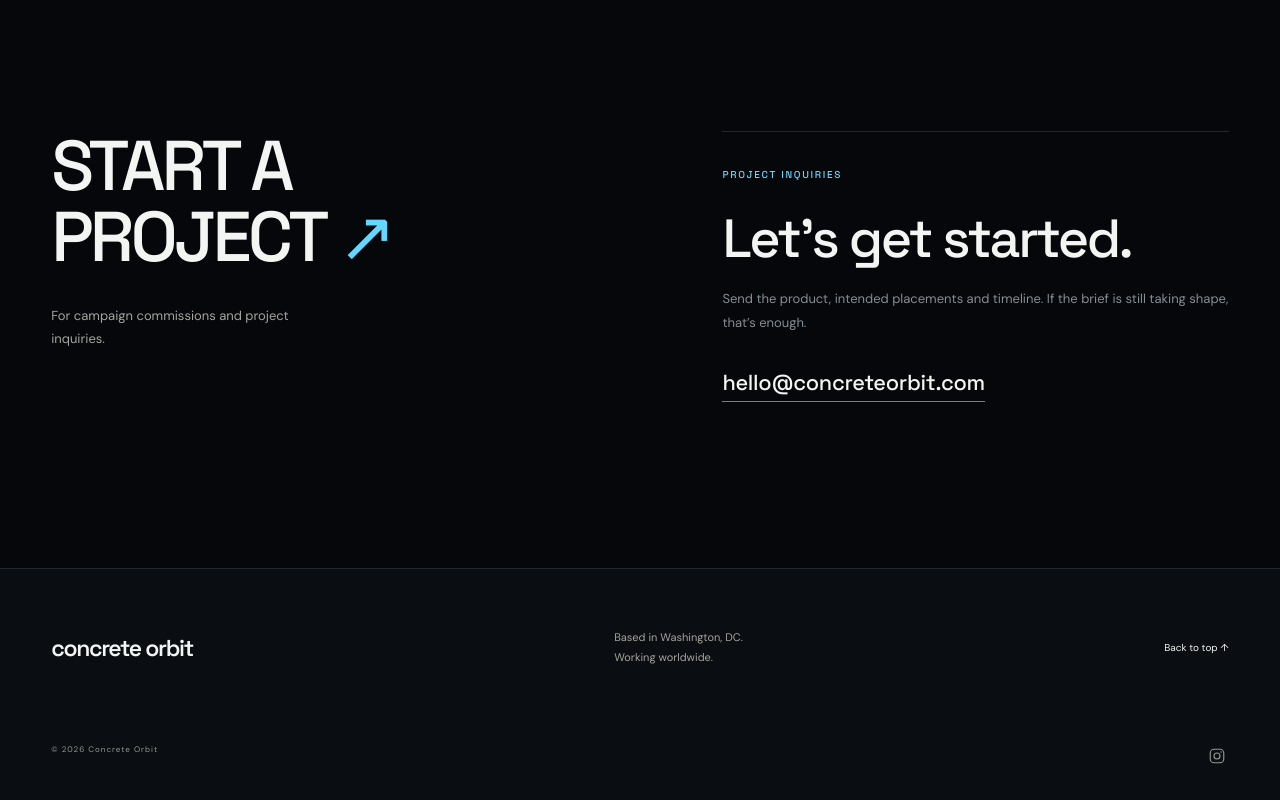
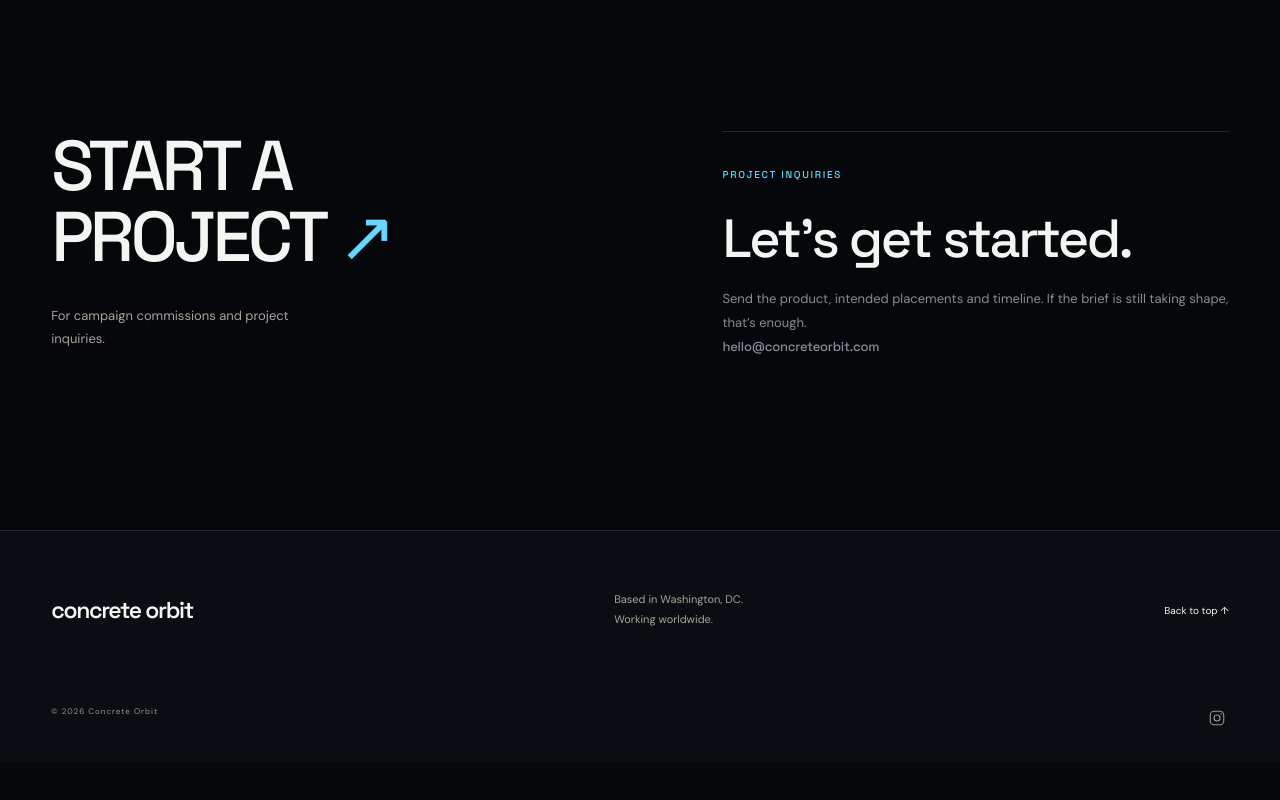
Before and after one commit to concreteorbit/website, a React (Vite) app: page / in a window 1280 px wide. Shown: the part 9474-10274 px from the top of the page. After the commit the page ends 10236 px from the top, so only its background shows below. Built offline with nearby package versions, Linux system fonts and the light colour scheme.

Commit message:
Add files via upload

```diff
--- a/src/main.tsx
+++ b/src/main.tsx
@@ -60,19 +60,6 @@ function Studio() {
 function CampaignOfferSummary({ project }: { project: Project }) { return <div className="campaign-offer"><span className="eyebrow">COMMISSION A CAMPAIGN</span><h3>A campaign set for your product.</h3><p>You can commission a campaign with the same visual discipline for your own supplement, skincare or body care product.</p><div className="offer-summary-list"><div><span>01</span><p><strong>One product</strong> and one creative direction.</p></div><div><span>02</span><p><strong>Six master images:</strong> a lead hero, an alternate hero, slight and extreme macro views, plus copy space versions of both heroes.</p></div><div><span>03</span><p><strong>Adaptations:</strong> one wide website crop and agreed social crops made from selected finished images.</p></div></div><p className="offer-summary-note">Master images are the finished campaign photographs. Adaptations are crops made from selected masters. Advertising copy and graphic layouts can be scoped separately.</p><p className="campaign-reference">CAMPAIGN REFERENCE / {project.name}</p></div>; }
 
 function Contact({ project }: { project?: Project }) {
-  const campaignSlug = new URLSearchParams(window.location.search).get('campaign');
-  const referredProject = project ?? projects.find(item => item.slug === campaignSlug);
-  const subject = referredProject ? `Project inquiry — ${referredProject.name}` : 'Project inquiry — Concrete Orbit';
-  const body = [
-    referredProject ? `Campaign reference: ${referredProject.name}` : '',
-    'Brand / company:',
-    'Product:',
-    'Intended placements:',
-    'Timeline:',
-    'Project details:',
-  ].filter(Boolean).join('\n\n');
-  const emailHref = `mailto:hello@concreteorbit.com?subject=${encodeURIComponent(subject)}&body=${encodeURIComponent(body)}`;
-
   return <section id="contact" className={`contact section-pad${project ? ' campaign-contact' : ''}`}>
     <div className="contact-context">
       <div className="contact-heading"><h2>START A<br/>PROJECT <span>↗</span></h2><p>For campaign commissions and project inquiries.</p></div>
@@ -81,7 +68,7 @@ function Contact({ project }: { project?: Project }) {
       <span className="eyebrow">PROJECT INQUIRIES</span>
       <h3>Let’s get started.</h3>
       <p>Send the product, intended placements and timeline. If the brief is still taking shape, that’s enough.</p>
-      <a className="email-address" href={emailHref}>hello@concreteorbit.com</a>
+      <p className="email-address">hello@concreteorbit.com</p>
     </div>
   </section>;
 }
--- a/src/styles.css
+++ b/src/styles.css
@@ -555,8 +555,7 @@ footer{background:var(--lab-panel);border-top:1px solid var(--lab-line)}
 .email-inquiry{align-self:start;padding:30px 0 0;border-top:1px solid var(--lab-line)}
 .email-inquiry h3{max-width:520px;margin:28px 0 20px;font-family:'Space Grotesk',sans-serif;font-size:clamp(34px,4.2vw,62px);font-weight:500;line-height:1.03;letter-spacing:-.045em}
 .email-inquiry>p{max-width:520px;margin:0;color:var(--lab-muted);font-size:13px;line-height:1.85}
-.email-address{display:inline-block;margin-top:34px;padding-bottom:5px;border-bottom:1px solid rgba(101,215,255,.65);font:500 clamp(16px,1.7vw,23px) 'Space Grotesk',sans-serif;letter-spacing:-.015em;color:var(--lab-white);transition:color .2s,border-color .2s}
-.email-address:hover{color:var(--lab-accent);border-color:var(--lab-accent)}
+.email-address{display:inline-block;margin:34px 0 0;font:500 clamp(16px,1.7vw,23px) 'Space Grotesk',sans-serif;letter-spacing:-.015em;color:var(--lab-white);user-select:text}
 
 @media(max-width:800px){
   .email-inquiry{margin-top:10px}
```
